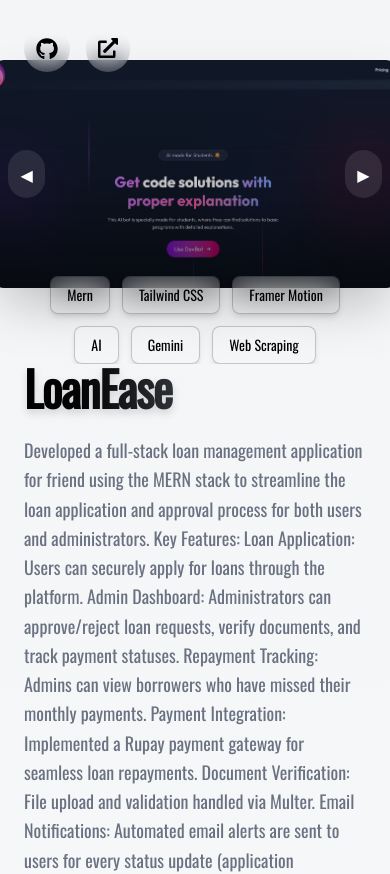
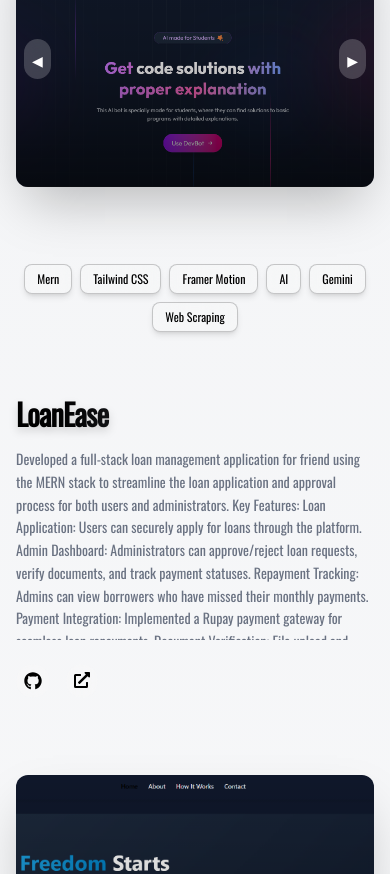
Before and after one commit to Pratham735505/Pg, a Next.js app: page / in a window 390 px wide. Shown: the part 4112-4986 px from the top of the page. Built offline with nearby package versions, Linux system fonts and the light colour scheme.

Commit message:
Update Projects.tsx

```diff
--- a/src/components/Projects.tsx
+++ b/src/components/Projects.tsx
@@ -10,7 +10,7 @@ const projects = [
     title: "Devbot",
     description:
       `DevBot is a student-focused coding web app where the journey into programming begins with ease, support, and modern tools. Designed specifically for beginners, our MERN stack platform combines simplicity and functionality to help students take their first steps into the coding world with confidence.
-Our mission at DevBot is to offer a space where new coders can access curated resources like tutorials, example code with voice explanations, and interactive quizzes. With dedicated bots — Help Bot for NPGC college-related info and Dev Bot for beginner-friendly code responses — the platform is tailored to meet students’ needs both academically and technically.`,
+Our mission at DevBot is to offer a space where new coders can access curated resources like tutorials, example code with voice explanations, and interactive quizzes. With dedicated bots — Help Bot for NPGC college-related info and Dev Bot for beginner-friendly code responses — the platform is tailored to meet students' needs both academically and technically.`,
     screenshots: ["/images/dev1.png", "/images/devbot1.png","/images/devbot2.png"],
     tech: ["Mern", "Tailwind CSS", "Framer Motion", "AI","Gemini","Web Scraping"],
     github: "https://github.com/pratham735505/Devbot",
@@ -99,31 +99,38 @@ function FullScreenProject({ project }: { project: any }) {
     );
 
   return (
-    <section className="h-screen flex flex-col md:flex-row items-center justify-between px-6 md:px-20 relative overflow-hidden">
+    <section className="min-h-screen flex flex-col md:flex-row items-center justify-between px-4 md:px-20 py-8 md:py-0 relative overflow-hidden">
       {/* Left side - Info */}
       <motion.div
-        initial={{ x: -80, opacity: 0 }}
+        initial={{ x: -50, opacity: 0 }}
         whileInView={{ x: 0, opacity: 1 }}
-        transition={{ duration: 0.8, ease: "easeOut" }}
-        className="md:w-1/3 z-20 space-y-6"
+        transition={{
+          duration: 0.6,
+          ease: "easeOut",
+          type: "tween"
+        }}
+        viewport={{ once: true, margin: "-100px" }}
+        className="w-full md:w-1/3 z-20 space-y-4 md:space-y-6 mb-6 md:mb-0"
       >
-        <h2 className="text-5xl font-extrabold tracking-tight bg-gradient-to-r from-black to-gray-400 bg-clip-text text-transparent drop-shadow-lg">
+        <h2 className="text-3xl md:text-5xl font-extrabold tracking-tight bg-gradient-to-r from-black to-gray-400 bg-clip-text text-transparent drop-shadow-lg">
           {project.title}
         </h2>
-        <p className="text-lg text-gray-500 leading-relaxed">
+        <div className="max-h-48 md:max-h-none overflow-y-auto md:overflow-visible">
+          <p className="text-sm md:text-lg text-gray-500 leading-relaxed">
             {project.description}
           </p>
+        </div>
 
         {/* Links */}
-        <div className="flex gap-4 mt-6">
+        <div className="flex gap-4 pt-2">
           {project.github && (
             <a
               href={project.github}
               target="_blank"
               rel="noopener noreferrer"
-              className="p-3 rounded-full bg-white/10 hover:bg-white/20 backdrop-blur-md transition transform hover:scale-110"
+              className="p-2 md:p-3 rounded-full bg-white/10 hover:bg-white/20 backdrop-blur-md transition-all duration-200 transform hover:scale-110"
             >
-              <FaGithub size={22} />
+              <FaGithub size={18} className="md:w-[22px] md:h-[22px]" />
             </a>
           )}
           {project.website && (
@@ -131,9 +138,9 @@ function FullScreenProject({ project }: { project: any }) {
               href={project.website}
               target="_blank"
               rel="noopener noreferrer"
-              className="p-3 rounded-full bg-white/10 hover:bg-white/20 backdrop-blur-md transition transform hover:scale-110"
+              className="p-2 md:p-3 rounded-full bg-white/10 hover:bg-white/20 backdrop-blur-md transition-all duration-200 transform hover:scale-110"
             >
-              <FaExternalLinkAlt size={20} />
+              <FaExternalLinkAlt size={16} className="md:w-[20px] md:h-[20px]" />
             </a>
           )}
         </div>
@@ -141,26 +148,33 @@ function FullScreenProject({ project }: { project: any }) {
 
       {/* Right side - Screenshots */}
       <motion.div
-        initial={{ x: 80, opacity: 0 }}
+        initial={{ x: 50, opacity: 0 }}
         whileInView={{ x: 0, opacity: 1 }}
-        transition={{ duration: 0.8, ease: "easeOut" }}
-        className="mt-[-4rem] md:mt-0  md:w-2/3 relative flex items-center justify-center z-10"
+        transition={{
+          duration: 0.6,
+          ease: "easeOut",
+          type: "tween"
+        }}
+        viewport={{ once: true, margin: "-100px" }}
+        className="w-full md:w-2/3 relative flex items-center justify-center z-10 mb-6 md:mb-0"
       >
-        <div className="relative md:w-full w-[48vh] h-[27vh] md:h-[500px] overflow-hidden rounded-xl shadow-2xl group">
+        <div className="relative w-full max-w-sm md:max-w-none md:w-full h-64 md:h-[500px] overflow-hidden rounded-xl shadow-2xl group">
           <AnimatePresence mode="wait">
             <motion.div
               key={project.screenshots[current]}
-              initial={{ opacity: 0, scale: 1.05 }}
-              animate={{ opacity: 1, scale: 1 }}
-              exit={{ opacity: 0, scale: 0.95 }}
-              transition={{ duration: 0.6 }}
+              initial={{ opacity: 0 }}
+              animate={{ opacity: 1 }}
+              exit={{ opacity: 0 }}
+              transition={{ duration: 0.4, type: "tween" }}
               className="absolute inset-0"
             >
               <Image
                 src={project.screenshots[current]}
                 alt={project.title}
                 fill
-                className="object-cover transition-transform duration-700 group-hover:scale-105"
+                className="object-cover transition-transform duration-500 group-hover:scale-105"
+                sizes="(max-width: 768px) 100vw, 66vw"
+                priority
               />
               {/* Overlay gradient for cinematic look */}
               <div className="absolute inset-0 bg-gradient-to-t from-black/60 via-black/20 to-transparent"></div>
@@ -168,32 +182,41 @@ function FullScreenProject({ project }: { project: any }) {
           </AnimatePresence>
         </div>
 
-        {/* Navigation arrows */}
+        {/* Navigation arrows - only show if more than one screenshot */}
+        {project.screenshots.length > 1 && (
+          <>
             <button
               onClick={prevSlide}
-          className="absolute left-4 bg-white/10 hover:bg-white/30 backdrop-blur-md text-white p-3 rounded-full transition transform hover:scale-110"
+              className="absolute left-2 md:left-4 bg-white/20 hover:bg-white/40 backdrop-blur-md text-white p-2 md:p-3 rounded-full transition-all duration-200 transform hover:scale-110 touch-manipulation"
             >
-          ◀
+              <span className="text-sm md:text-base">◀</span>
             </button>
             <button
               onClick={nextSlide}
-          className="absolute right-4 bg-white/10 hover:bg-white/30 backdrop-blur-md text-white p-3 rounded-full transition transform hover:scale-110"
+              className="absolute right-2 md:right-4 bg-white/20 hover:bg-white/40 backdrop-blur-md text-white p-2 md:p-3 rounded-full transition-all duration-200 transform hover:scale-110 touch-manipulation"
             >
-          ▶
+              <span className="text-sm md:text-base">▶</span>
             </button>
+          </>
+        )}
       </motion.div>
 
       {/* Tech stack */}
       <motion.div
-        initial={{ y: 50, opacity: 0 }}
+        initial={{ y: 30, opacity: 0 }}
         whileInView={{ y: 0, opacity: 1 }}
-        transition={{ duration: 0.8, delay: 0.3 }}
-         className="mt-[-4rem] md:mt-0 md:absolute md:bottom-10 left-0 md:left-1/2 md:-translate-x-1/2 flex flex-wrap gap-3 justify-center z-30"
+        transition={{
+          duration: 0.6,
+          delay: 0.2,
+          type: "tween"
+        }}
+        viewport={{ once: true, margin: "-50px" }}
+        className="w-full md:absolute md:bottom-10 md:left-1/2 md:-translate-x-1/2 flex flex-wrap gap-2 md:gap-3 justify-center z-30"
       >
         {project.tech.map((t: string, i: number) => (
           <span
             key={i}
-            className="px-4 py-2 bg-white/10 backdrop-blur-lg border border-black/20 rounded-lg text-sm text-black shadow-md hover:bg-white/20 transition cursor-pointer hover:scale-110"
+            className="px-3 py-1.5 md:px-4 md:py-2 bg-white/10 backdrop-blur-lg border border-black/20 rounded-lg text-xs md:text-sm text-black shadow-md hover:bg-white/20 transition-all duration-200 cursor-pointer hover:scale-105"
           >
             {t}
           </span>
```
Lines whose indentation alone changed are shown as unchanged.
